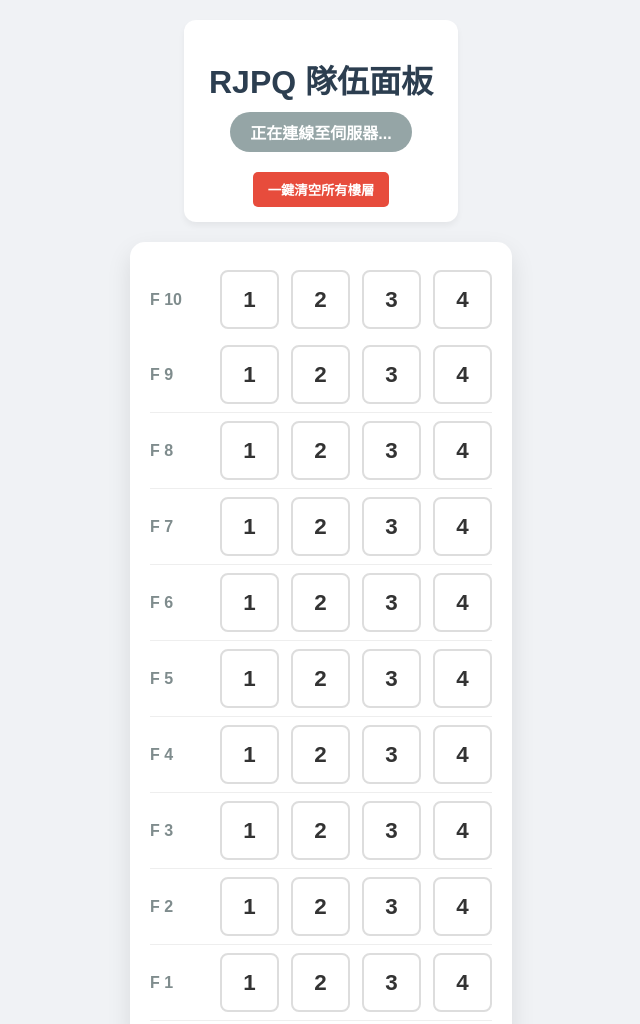
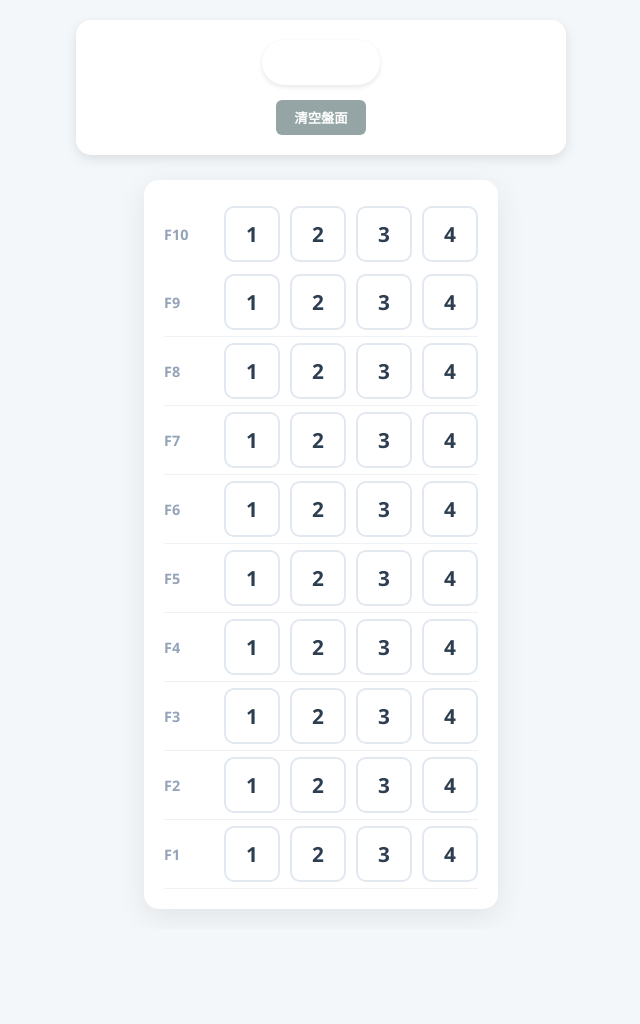
Before and after one commit to qwe638712/rjpq-tool, a website: page index.html in a window 1280 px wide. Shown: the top 1024 px of the page, without its empty margins (319-959 px from the left). After the commit the page ends 929 px from the top, so only its background shows below. Drawn offline with nearby package versions, Linux system fonts and the light colour scheme; no server answers.

Commit message:
index.html

```diff
--- a/index.html
+++ b/index.html
@@ -3,124 +3,121 @@
 <head>
     <meta charset="UTF-8">
     <meta name="viewport" content="width=device-width, initial-scale=1.0">
-    <title>RJPQ 多人即時同步工具</title>
+    <title>RJPQ 隊伍同步工具 v2.0</title>
     <script src="/socket.io/socket.io.js"></script>
     <style>
         :root {
-            --bg-color: #f0f2f5;
+            --bg-color: #f4f7f9;
             --card-bg: #ffffff;
-            --text-main: #333;
-            --border-color: #ddd;
+            --text-color: #2c3e50;
         }
 
         body {
-            font-family: "Microsoft JhengHei", sans-serif;
+            font-family: "Segoe UI", "Microsoft JhengHei", sans-serif;
             background-color: var(--bg-color);
             margin: 0;
             display: flex;
             flex-direction: column;
             align-items: center;
             padding: 20px;
-            color: var(--text-main);
+            color: var(--text-color);
         }
 
-        h1 { margin-bottom: 10px; color: #2c3e50; }
-
-        .info-panel {
+        .header-panel {
             background: var(--card-bg);
-            padding: 15px 25px;
-            border-radius: 12px;
-            box-shadow: 0 4px 6px rgba(0,0,0,0.05);
-            margin-bottom: 20px;
+            padding: 20px;
+            border-radius: 15px;
+            box-shadow: 0 4px 12px rgba(0,0,0,0.1);
             text-align: center;
+            margin-bottom: 25px;
+            width: 100%;
+            max-width: 450px;
         }
 
         #my-status {
             display: inline-block;
-            padding: 8px 20px;
-            border-radius: 20px;
+            padding: 10px 25px;
+            border-radius: 25px;
             color: white;
             font-weight: bold;
-            margin-bottom: 10px;
-            transition: 0.3s;
-            background-color: #95a5a6; /* 初始灰色 */
+            font-size: 1.1rem;
+            margin-bottom: 15px;
+            box-shadow: 0 2px 5px rgba(0,0,0,0.1);
         }
 
-        .controls { margin-top: 10px; }
-
-        button {
-            padding: 8px 15px;
+        .btn-reset {
+            background-color: #95a5a6;
+            color: white;
             border: none;
-            border-radius: 5px;
-            background: #e74c3c;
-            color: white;
+            padding: 8px 18px;
+            border-radius: 6px;
             cursor: pointer;
             font-weight: bold;
+            transition: 0.2s;
         }
-        button:hover { background: #c0392b; }
+        .btn-reset:hover { background-color: #7f8c8d; }
 
-        /* 棋盤樣式 */
-        .board-container {
+        .board-card {
             background: var(--card-bg);
             padding: 20px;
             border-radius: 15px;
-            box-shadow: 0 10px 25px rgba(0,0,0,0.1);
+            box-shadow: 0 8px 30px rgba(0,0,0,0.08);
         }
 
         #board {
             display: flex;
-            flex-direction: column-reverse; /* 讓第一層在最下面符合遊戲體感 */
+            flex-direction: column-reverse; /* 讓 F1 在最下方 */
         }
 
         .floor-row {
             display: flex;
             align-items: center;
-            padding: 8px 0;
-            border-bottom: 1px solid #eee;
+            padding: 6px 0;
+            border-bottom: 1px solid #edf2f7;
         }
         .floor-row:last-child { border-bottom: none; }
 
         .floor-label {
-            width: 70px;
-            font-weight: bold;
-            color: #7f8c8d;
+            width: 60px;
+            font-weight: 800;
+            color: #94a3b8;
+            font-size: 0.9rem;
         }
 
-        .tiles { display: flex; gap: 12px; }
+        .tiles { display: flex; gap: 10px; }
 
         .tile {
-            width: 55px;
-            height: 55px;
-            border: 2px solid var(--border-color);
-            border-radius: 8px;
+            width: 52px;
+            height: 52px;
+            border: 2px solid #e2e8f0;
+            border-radius: 10px;
             display: flex;
             align-items: center;
             justify-content: center;
-            font-size: 1.4rem;
+            font-size: 1.3rem;
             font-weight: bold;
             cursor: pointer;
-            transition: all 0.2s ease;
+            transition: all 0.15s ease;
             background-color: white;
             user-select: none;
         }
 
         .tile:hover {
-            transform: translateY(-2px);
-            box-shadow: 0 4px 8px rgba(0,0,0,0.1);
+            border-color: #cbd5e1;
+            transform: scale(1.02);
         }
     </style>
 </head>
 <body>
 
-    <div class="info-panel">
-        <h1>RJPQ 隊伍面板</h1>
-        <div id="my-status">正在連線至伺服器...</div>
-        <div class="controls">
-            <button onclick="resetBoard()">一鍵清空所有樓層</button>
+    <div class="header-panel">
+        <div id="my-status">連線中...</div>
+        <div>
+            <button class="btn-reset" onclick="resetAll()">清空盤面</button>
         </div>
     </div>
 
-    <div class="board-container">
+    <div class="board-card">
         <div id="board">
             </div>
     </div>
@@ -128,85 +125,74 @@
     <script>
         const socket = io();
         let myColor = '';
-        const TOTAL_FLOORS = 10; // 可以根據需求改為更多層
+        const TOTAL_FLOORS = 10;
         const TILES_PER_FLOOR = 4;
 
-        // 1. 初始化棋盤 UI
-        const boardEl = document.getElementById('board');
+        // 生成棋盤 UI
+        const boardContainer = document.getElementById('board');
         for (let f = 1; f <= TOTAL_FLOORS; f++) {
             const row = document.createElement('div');
             row.className = 'floor-row';
 
             const label = document.createElement('div');
             label.className = 'floor-label';
-            label.innerText = `F ${f}`;
-            row.appendChild(label);
+            label.innerText = `F${f}`;
 
             const tilesDiv = document.createElement('div');
             tilesDiv.className = 'tiles';
 
             for (let t = 1; t <= TILES_PER_FLOOR; t++) {
-                const btn = document.createElement('div');
-                btn.className = 'tile';
-                btn.id = `f${f}-${t}`;
-                btn.innerText = t;
+                const tile = document.createElement('div');
+                tile.className = 'tile';
+                tile.id = `f${f}-${t}`;
+                tile.innerText = t;
 
-                // 點擊事件
-                btn.onclick = () => {
+                tile.onclick = () => {
                     socket.emit('click', { floor: f, tile: t, color: myColor });
                 };
 
-                tilesDiv.appendChild(btn);
+                tilesDiv.appendChild(tile);
             }
+
+            row.appendChild(label);
             row.appendChild(tilesDiv);
-            boardEl.appendChild(row);
+            boardContainer.appendChild(row);
         }
 
-        // 2. 接收伺服器分配的玩家顏色
+        // 監聽：分配顏色
         socket.on('assignColor', (color) => {
             myColor = color;
-            const statusBox = document.getElementById('my-status');
-            statusBox.style.backgroundColor = color;
-            statusBox.innerText = `你是 ${getColorName(color)} 隊員`;
+            const status = document.getElementById('my-status');
+            status.style.backgroundColor = color;
+            status.innerText = `你的代表色標記`;
         });
 
-        // 3. 監聽同步狀態
+        // 監聽：同步盤面狀態
         socket.on('sync', (state) => {
-            // 先將所有格子恢復原狀
+            // 先重置所有格子外觀
             document.querySelectorAll('.tile').forEach(el => {
                 el.style.backgroundColor = 'white';
-                el.style.color = '#333';
-                el.style.borderColor = '#ddd';
+                el.style.borderColor = '#e2e8f0';
+                el.style.color = '#2c3e50';
             });
 
-            // 根據 state 資料上色
-            for (let floor in state) {
-                const data = state[floor]; // 格式: { tile: 2, color: '#xxxxxx' }
-                const target = document.getElementById(`f${floor}-${data.tile}`);
-                if (target) {
-                    target.style.backgroundColor = data.color;
-                    target.style.borderColor = data.color;
-                    target.style.color = 'white';
+            // 遍歷 state 物件渲染顏色
+            // state 範例: {"f1-t1": "#e74c3c", "f1-t2": "#3498db"}
+            for (let key in state) {
+                const targetTile = document.getElementById(key);
+                if (targetTile) {
+                    const color = state[key];
+                    targetTile.style.backgroundColor = color;
+                    targetTile.style.borderColor = color;
+                    targetTile.style.color = 'white';
                 }
             }
         });
 
-        // 重置功能
-        function resetBoard() {
-            if (confirm('確定要清空目前所有進度嗎？')) {
+        function resetAll() {
+            if (confirm('確定要清空所有人的標記嗎？')) {
                 socket.emit('reset');
             }
-        }
-
-        // 簡單的顏色名稱轉換 (輔助 UI)
-        function getColorName(hex) {
-            const names = {
-                '#e74c3c': '紅色',
-                '#3498db': '藍色',
-                '#f1c40f': '黃色',
-                '#9b59b6': '紫色'
-            };
-            return names[hex] || '未知';
         }
     </script>
 </body>
```
